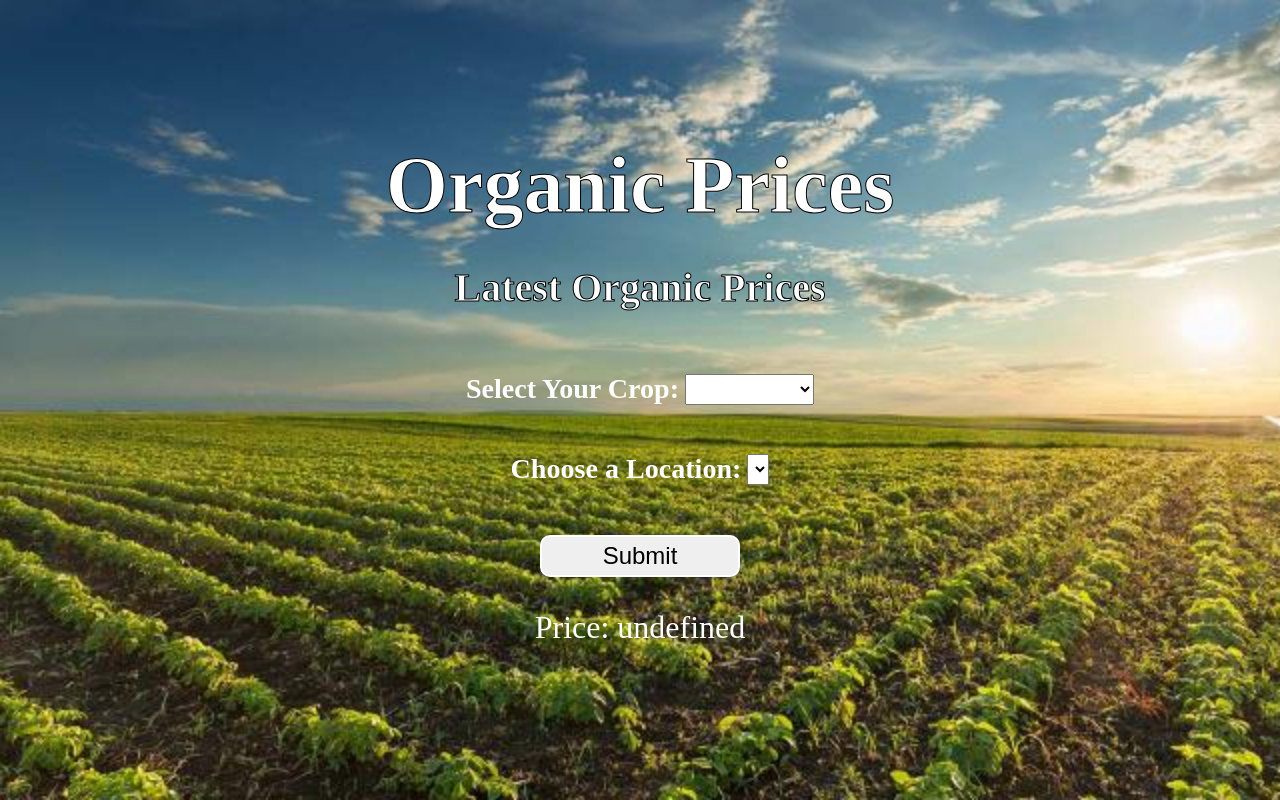
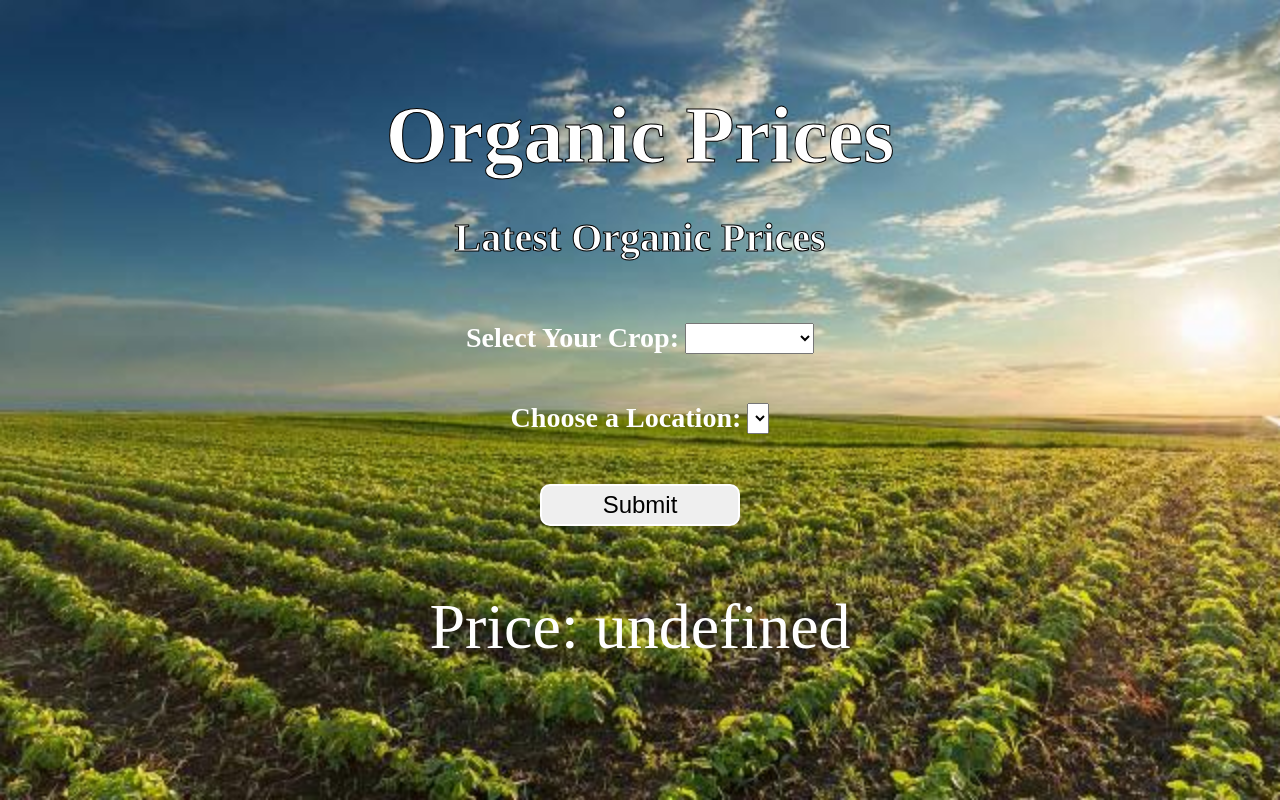
Before and after one commit to tntmeyer/organic-prices, a website: page index.html in a window 1280 px wide. Both pictures are taken after a click on the button "Submit". Drawn offline with Linux system fonts and the light colour scheme.

Commit message:
larger price and hidden

```diff
--- a/index.html
+++ b/index.html
@@ -25,7 +25,7 @@
 			<br>
 			<button onclick="getPrice()">Submit</button>
 		</div>
-		<p id="price"></p>
+		<p id="price">Filler</p>
 	</div>
 	<script type="text/javascript" src="scripts/select.js"></script>
 </body>
--- a/scripts/select.js
+++ b/scripts/select.js
@@ -23,4 +23,5 @@ function getPrice() {
 	var location = document.getElementById("s2").value;
 	var prices = {'corngmmn': '$8.75/bu', 'corngmin': '$8.75/bu', 'soybeanssunoptamn': '$16/bu', 'oatsgmia': '$2.50/bu'};
 	document.getElementById("price").innerHTML = 'Price: ' + prices[crop+location];
+	document.getElementById("price").style.visibility = "visible";
 };
--- a/styles/styles.css
+++ b/styles/styles.css
@@ -21,7 +21,6 @@ body {
 	background-repeat: no-repeat;
 	background-position: center;
 	background-size: cover;
-
 }
 
 h1 {
@@ -70,7 +69,8 @@ button:hover {
 }
 
 #price {
-	font-size: 200%;
+	font-size: 400%;
+	visibility: hidden;
 }
 
 p {
```
